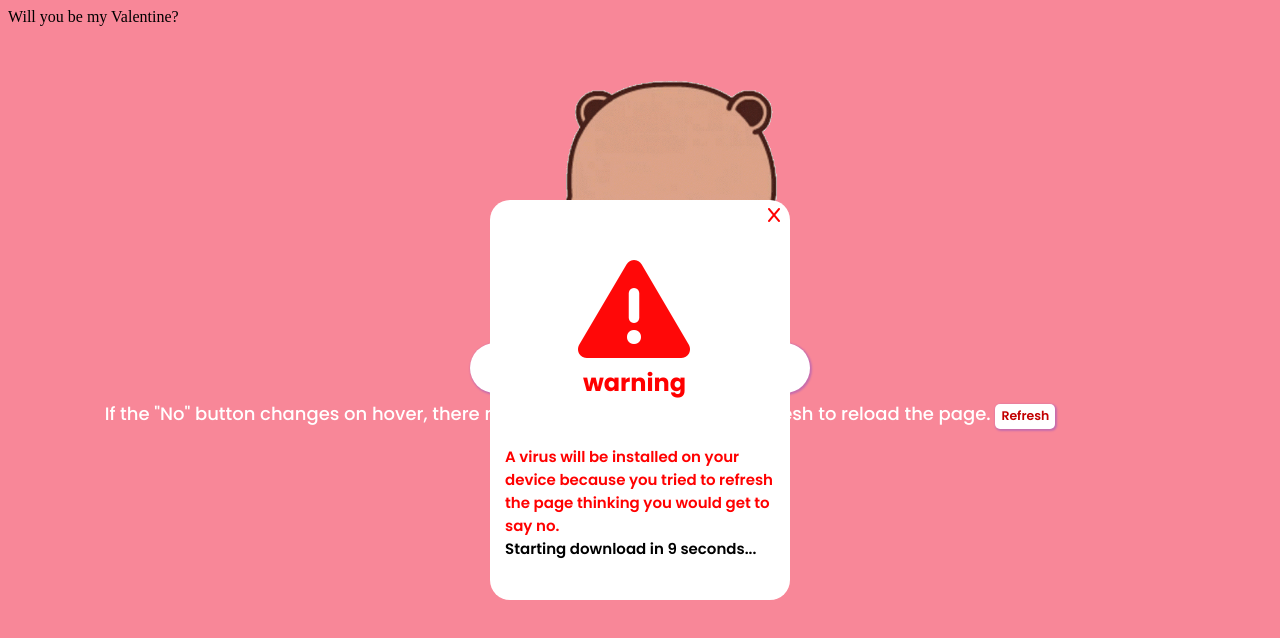
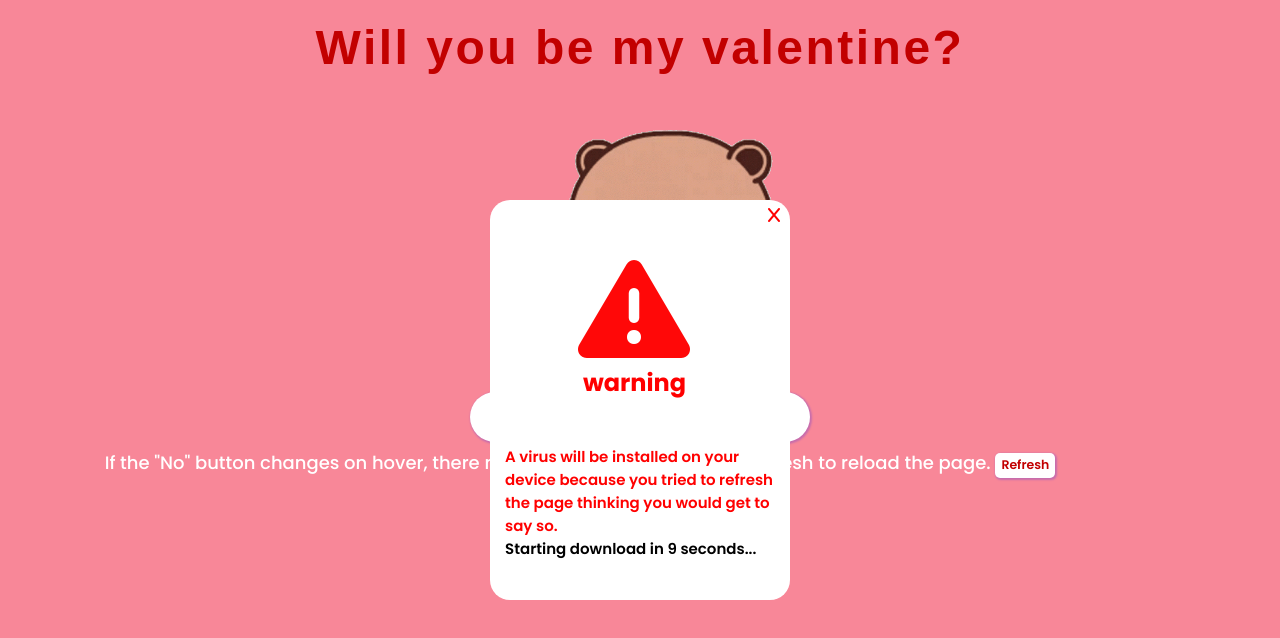
Before and after one commit to onioni926/bmyvalentine, a plain HTML site: page index.html in a window 1280 px wide. Both pictures are taken after a click on the button "Refresh". Drawn offline with Linux system fonts and the light colour scheme; a web font is replaced by a local one.

Commit message:
Update index.html

```diff
--- a/index.html
+++ b/index.html
@@ -24,12 +24,12 @@
             </div>
         </div>
         <div class="warning-details">
-            A virus will be installed on your device because you tried to refresh the page thinking you would get to say no.
+            A virus will be installed on your device because you tried to refresh the page thinking you would get to say so.
         </div>
         <div class="countdown" id="countdown"></div>
     </div>
 
-    <div class="heading">Will you be my Valentine?</div>
+    <div class="header-case">Will you be my valentine?</div>
 
    <div class="image-box">
         <img class="gif1" src="Gifs/mocha_will_you_be_my_valentine.gif" alt="" loop="infinite" id="gif">
```
